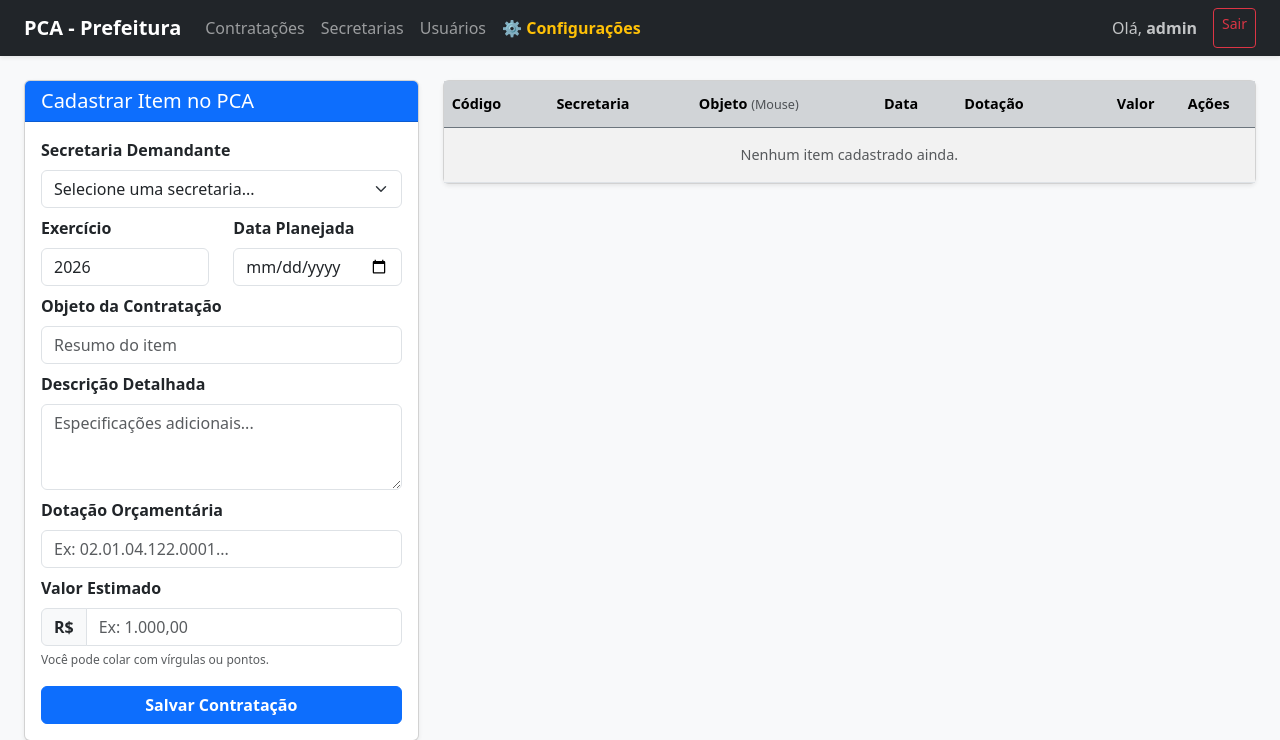
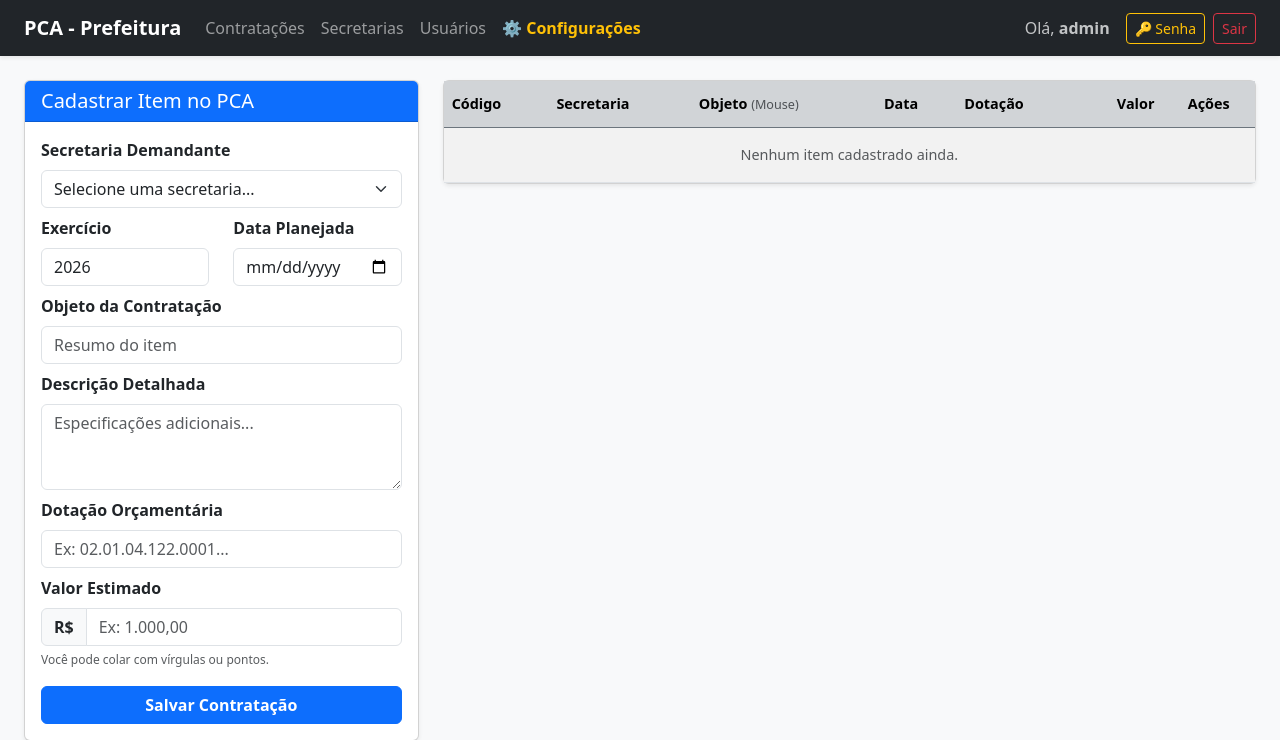
Before and after one commit to adricbarros/ia-sdlc, a Flask app: page /admin/dashboard in a window 1280 px wide. Shown: the top 740 px of the page. Run offline with Flask 3, Linux system fonts and the light colour scheme; the visitor is signed in with stand-in values (Sample User, id 1); some libraries are stand-ins or nearby versions.

Commit message:
fix: restaura botao de alterar senha do usuario no dashboard

```diff
--- a/templates/admin_dashboard.html
+++ b/templates/admin_dashboard.html
@@ -38,10 +38,15 @@
                     {% endif %}
                 </ul>
 
-                <div class="d-flex">
+                <div class="d-flex align-items-center">
                     <span class="navbar-text me-3 text-light opacity-75">
                         Olá, <strong>{{ session.get('user_login') }}</strong>
                     </span>
+
+                    <button type="button" class="btn btn-outline-warning btn-sm me-2" data-bs-toggle="modal" data-bs-target="#modalTrocaSenha" title="Alterar minha senha">
+                        🔑 Senha
+                    </button>
+
                     <a href="/admin/logout" class="btn btn-outline-danger btn-sm">Sair</a>
                 </div>
             </div>
```
